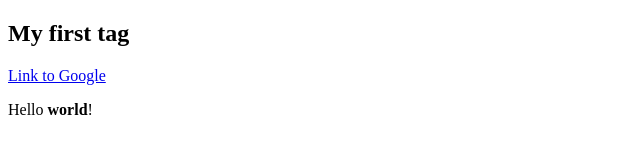
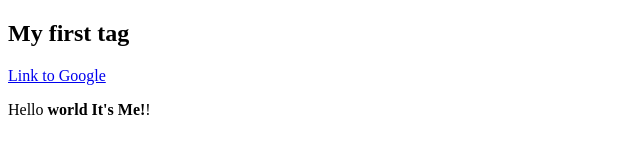
Before and after one commit to michaelacabus/HTML_intro, a plain HTML site: page index.html in a window 1280 px wide. Shown: the full height of the page, 0-640 px from the left. Drawn offline with Linux system fonts and the light colour scheme.

Commit message:
Update index.html
New Branch!

```diff
--- a/index.html
+++ b/index.html
@@ -16,7 +16,7 @@
 
     <h1>My first tag</h1>
     <a href="www.google.com">Link to Google</a>
-        <p>Hello <b>world</b>!</p>
+        <p>Hello <b>world It's Me!</b>!</p>
 
 
 </section>
```
